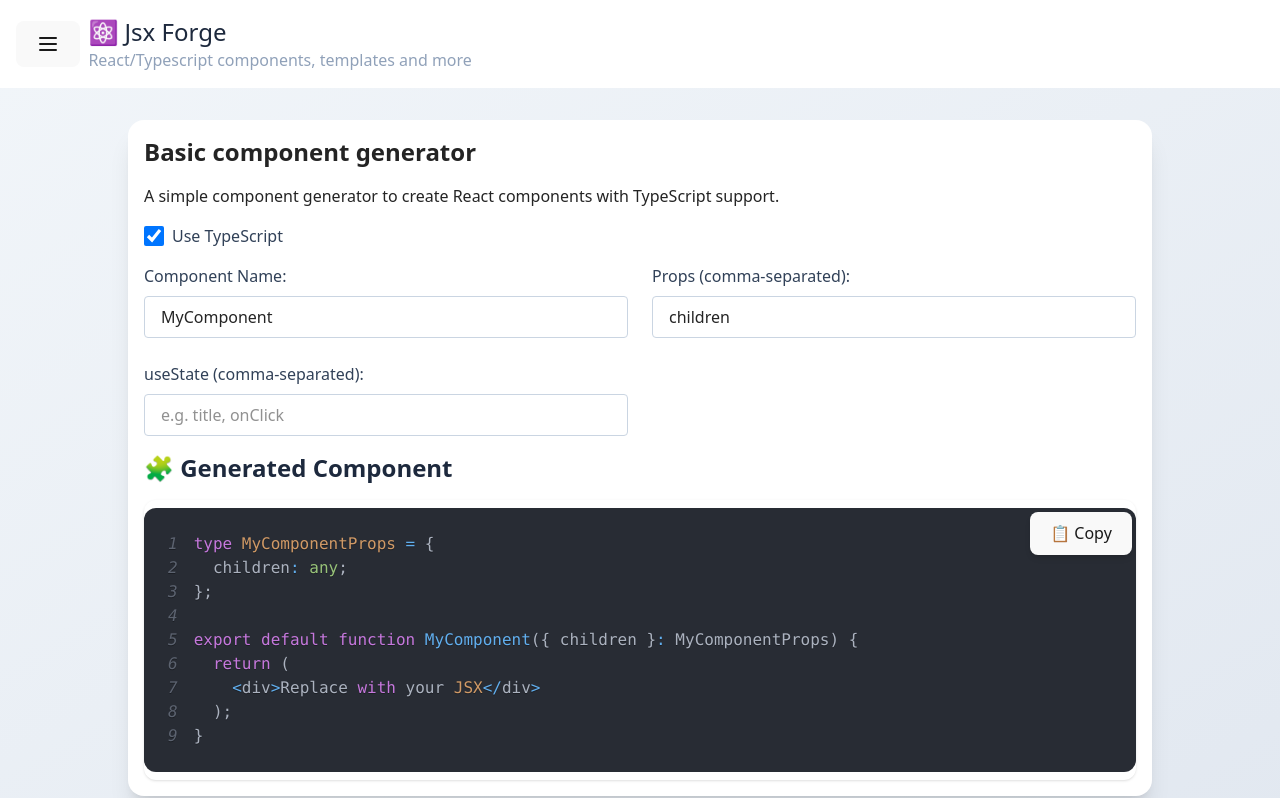
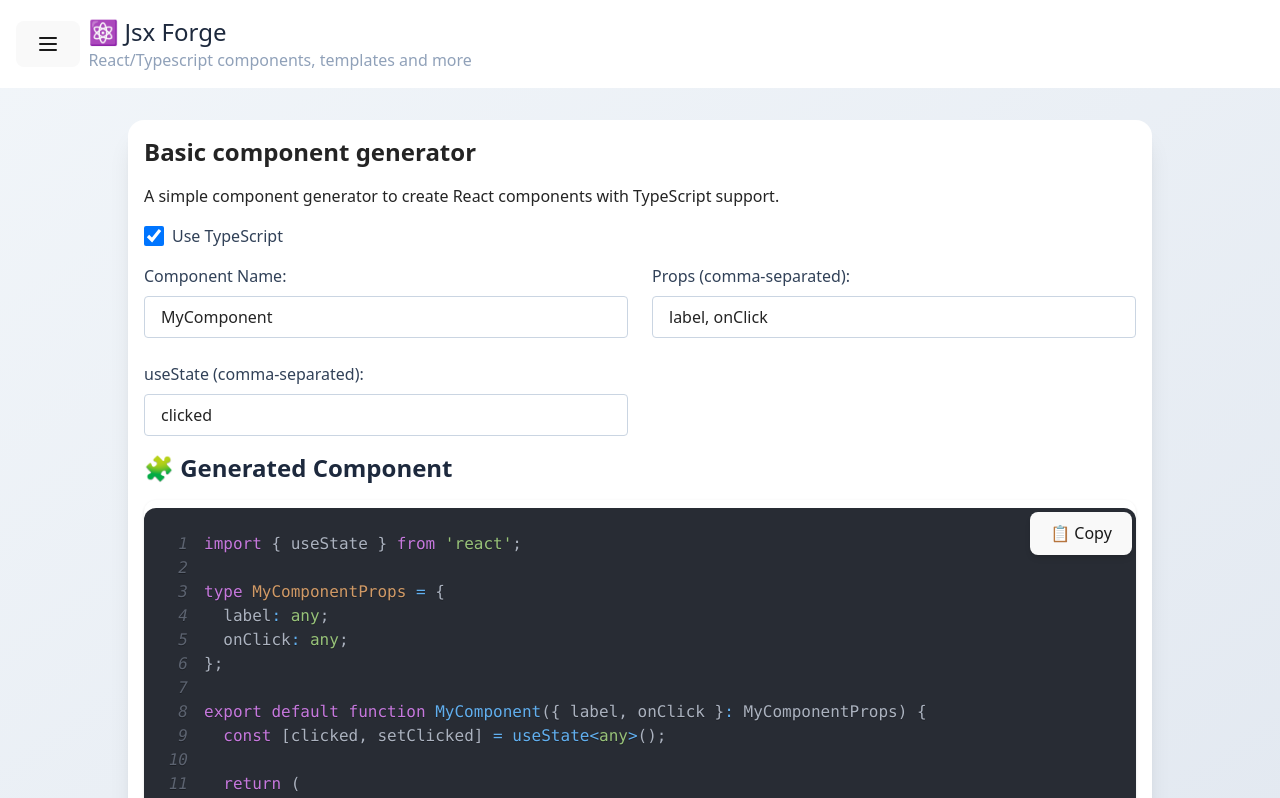
Before and after one commit to KevinDeGroot2015/jsxforge, a React (Vite) app: page / in a window 1280 px wide. Shown: the top 798 px of the page. Built offline with nearby package versions, Linux system fonts and the light colour scheme.

Commit message:
refactored code based on DRY principle, make it re-usable, and some little refactorings

```diff
--- /dev/null
+++ b/src/components/FormField/FormField.tsx
@@ -0,0 +1,25 @@
+type FormFieldProps = {
+    label: string;
+    value: string;
+    onChange: (value: string) => void;
+    placeholder?: string;
+};
+
+export default function FormField({
+    label,
+    value,
+    onChange,
+    placeholder,
+}: FormFieldProps) {
+    return (
+        <div className="space-y-2">
+            <label className="block text-slate-700 font-medium">{label}</label>
+            <input
+                className="border border-slate-300 rounded px-4 py-2 w-full focus:outline-none focus:ring-2 focus:ring-blue-500"
+                value={value}
+                onChange={(e) => onChange(e.target.value)}
+                placeholder={placeholder}
+            />
+        </div>
+    );
+}
--- /dev/null
+++ b/src/components/PageBase/PageBase.tsx
@@ -0,0 +1,73 @@
+import { useState } from "react";
+import CodeOutput from "@components/CodeOutput/CodeOutput";
+import FormField from "@components/FormField/FormField";
+
+interface PageBaseProps {
+    defaultComponentName?: string;
+    defaultPropsInput?: string;
+    defaultUseStateInput?: string;
+    defaultUseTypescript?: boolean;
+    customCode?: string;
+}
+
+export default function PageBase({
+    defaultComponentName = "MyComponent",
+    defaultPropsInput = "children",
+    defaultUseStateInput = "",
+    defaultUseTypescript = true,
+    customCode,
+}: PageBaseProps) {
+    const [componentName, setComponentName] = useState(defaultComponentName);
+    const [propsInput, setPropsInput] = useState(defaultPropsInput);
+    const [useStateInput, setUsestateInput] = useState(defaultUseStateInput);
+    const [useTypescript, setUseTypescript] = useState(defaultUseTypescript);
+
+    const fields = [
+        {
+            label: "Component Name:",
+            value: componentName,
+            onChange: setComponentName,
+            placeholder: "e.g. Button",
+        },
+        {
+            label: "Props (comma-separated):",
+            value: propsInput,
+            onChange: setPropsInput,
+            placeholder: "e.g. title, onClick",
+        },
+        {
+            label: "useState (comma-separated):",
+            value: useStateInput,
+            onChange: setUsestateInput,
+            placeholder: "e.g. count, name",
+        },
+    ];
+
+    return (
+        <>
+            <label className="flex items-center space-x-2 text-slate-700 font-medium mb-4">
+                <input
+                    type="checkbox"
+                    checked={useTypescript}
+                    onChange={(e) => setUseTypescript(e.target.checked)}
+                    className="form-checkbox h-5 w-5 text-blue-600"
+                />
+                <span>Use TypeScript</span>
+            </label>
+
+            <div className="grid gap-6 sm:grid-cols-2">
+                {fields.map((field, index) => (
+                    <FormField key={index} {...field} />
+                ))}
+            </div>
+
+            <CodeOutput
+                componentName={componentName}
+                propsInput={propsInput}
+                useTypescript={useTypescript}
+                useStateInput={useStateInput}
+                customCode={customCode}
+            />
+        </>
+    );
+}
--- a/src/pages/general/BasicComponentGenerator.tsx
+++ b/src/pages/general/BasicComponentGenerator.tsx
@@ -1,66 +1,12 @@
-import { useState } from "react";
-import CodeOutput from "@components/CodeOutput/CodeOutput";
+import PageBase from "@components/PageBase/PageBase";
 
 export default function BasicComponentgenerator() {
-    const [componentName, setComponentName] = useState("MyComponent");
-    const [propsInput, setPropsInput] = useState("children");
-    const [useStateInput, setUsestateInput] = useState("");
-    const [useTypescript, setUseTypescript] = useState(true);
-
     return (
-        <>
-            <label className="flex items-center space-x-2 text-slate-700 font-medium">
-                <input
-                    type="checkbox"
-                    checked={useTypescript}
-                    onChange={(e) => setUseTypescript(e.target.checked)}
-                    className="form-checkbox h-5 w-5 text-blue-600"
-                />
-                <span>Use TypeScript</span>
-            </label>
-            <div className="grid gap-6 sm:grid-cols-2">
-                <div className="space-y-2">
-                    <label className="block text-slate-700 font-medium">
-                        Component Name:
-                    </label>
-                    <input
-                        className="border border-slate-300 rounded px-4 py-2 w-full focus:outline-none focus:ring-2 focus:ring-blue-500"
-                        value={componentName}
-                        onChange={(e) => setComponentName(e.target.value)}
-                        placeholder="e.g. Button"
-                    />
-                </div>
-
-                <div className="space-y-2">
-                    <label className="block text-slate-700 font-medium">
-                        Props (comma-separated):
-                    </label>
-                    <input
-                        className="border border-slate-300 rounded px-4 py-2 w-full focus:outline-none focus:ring-2 focus:ring-blue-500"
-                        value={propsInput}
-                        onChange={(e) => setPropsInput(e.target.value)}
-                        placeholder="e.g. title, onClick"
-                    />
-                </div>
-                <div className="space-y-2">
-                    <label className="block text-slate-700 font-medium">
-                        useState (comma-separated):
-                    </label>
-                    <input
-                        className="border border-slate-300 rounded px-4 py-2 w-full focus:outline-none focus:ring-2 focus:ring-blue-500"
-                        value={useStateInput}
-                        onChange={(e) => setUsestateInput(e.target.value)}
-                        placeholder="e.g. title, onClick"
-                    />
-                </div>
-            </div>
-
-            <CodeOutput
-                componentName={componentName}
-                propsInput={propsInput}
-                useTypescript={useTypescript}
-                useStateInput={useStateInput}
-            />
-        </>
+        <PageBase
+            defaultComponentName="MyComponent"
+            defaultPropsInput="label, onClick"
+            defaultUseStateInput="clicked"
+            defaultUseTypescript={true}
+        />
     );
 }
```
